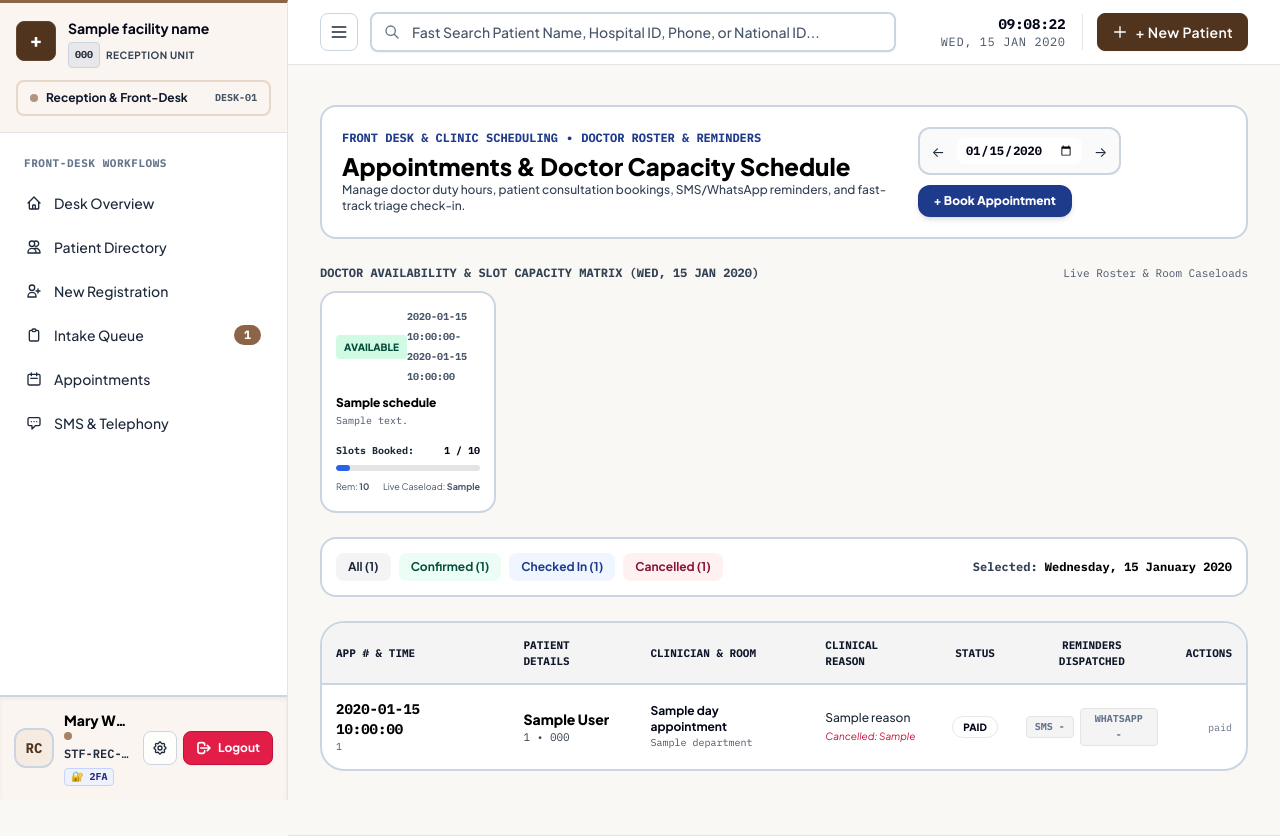
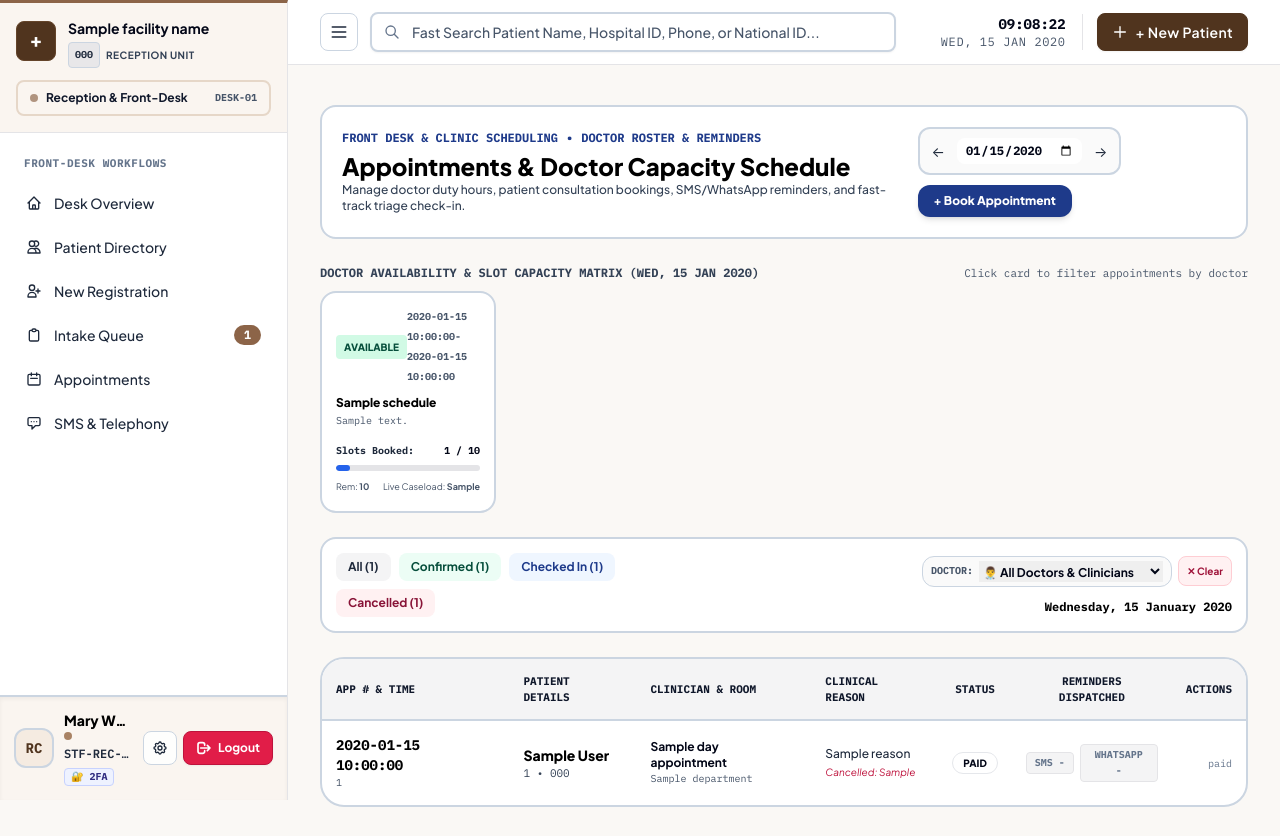
Before and after one commit to SK108045/New_HMS, a Python web app: template templates/reception/appointments.html in a window 1280 px wide. Shown: the top 836 px of the page. Run offline with Jinja, Linux system fonts and the light colour scheme; the template is opened without the code that fills it: most values are stand-ins (such as "Sample title", 1, 10 or a date in 2020); some libraries are stand-ins or nearby versions.

Commit message:
feat(appointments): add doctor filter dropdown and clickable doctor capacity cards in reception appointment schedule

```diff
--- a/reception/routes.py
+++ b/reception/routes.py
@@ -561,8 +561,8 @@ def appointments():
     query = Appointment.query.filter(Appointment.scheduled_date == filter_date)
     if status_filter != 'all':
         query = query.filter(Appointment.status == status_filter)
-    if doctor_filter != 'all':
-        query = query.filter(Appointment.doctor_name == doctor_filter)
+    if doctor_filter != 'all' and doctor_filter.strip():
+        query = query.filter(Appointment.doctor_name.ilike(f"%{doctor_filter.strip()}%"))
 
     day_appointments = query.order_by(Appointment.scheduled_time.asc()).all()
 
--- a/templates/reception/appointments.html
+++ b/templates/reception/appointments.html
@@ -68,21 +68,28 @@
     <div>
         <div class="flex items-center justify-between mb-2">
             <h3 class="text-xs font-mono font-bold uppercase text-slate-600">Doctor Availability & Slot Capacity Matrix ({{ filter_date.strftime('%a, %d %b %Y') }})</h3>
-            <span class="text-[11px] text-slate-500 font-mono">Live Roster & Room Caseloads</span>
+            <span class="text-[11px] text-slate-500 font-mono">Click card to filter appointments by doctor</span>
         </div>
         <div class="grid grid-cols-1 sm:grid-cols-2 lg:grid-cols-5 gap-3">
             {% for doc in doctor_capacity_cards %}
-                <div class="p-3.5 rounded-2xl border-2 shadow-xs transition-all
-                    {% if doc.is_full %}bg-rose-50 border-rose-300
+                {% set is_selected_doc = (doctor_filter == doc.schedule.doctor_name or (doctor_filter != 'all' and doctor_filter in doc.schedule.doctor_name)) %}
+                <a
+                    href="{{ url_for('reception.appointments', date=filter_date.strftime('%Y-%m-%d'), status=status_filter, doctor=('all' if is_selected_doc else doc.schedule.doctor_name)) }}"
+                    class="p-3.5 rounded-2xl border-2 shadow-xs transition-all block cursor-pointer
+                    {% if is_selected_doc %}ring-3 ring-blue-600 border-blue-600 bg-blue-50/80
+                    {% elif doc.is_full %}bg-rose-50 border-rose-300
                     {% elif doc.schedule.duty_status != 'available' %}bg-slate-100 border-slate-300 opacity-75
-                    {% else %}bg-white border-slate-300 hover:border-blue-400{% endif %}">
+                    {% else %}bg-white border-slate-300 hover:border-blue-400 hover:shadow-md{% endif %}"
+                    title="{% if is_selected_doc %}Click to reset doctor filter{% else %}Filter appointments for {{ doc.schedule.doctor_name }}{% endif %}"
+                >
                     <div class="flex items-center justify-between">
                         <span class="px-2 py-0.5 rounded text-[10px] font-black uppercase
-                            {% if doc.schedule.duty_status == 'available' %}bg-emerald-100 text-emerald-900
+                            {% if is_selected_doc %}bg-blue-900 text-white
+                            {% elif doc.schedule.duty_status == 'available' %}bg-emerald-100 text-emerald-900
                             {% elif doc.schedule.duty_status == 'in_surgery' %}bg-purple-100 text-purple-900
                             {% elif doc.schedule.duty_status == 'on_leave' %}bg-rose-100 text-rose-900
                             {% else %}bg-slate-200 text-slate-800{% endif %}">
-                            {{ doc.schedule.duty_status.replace('_', ' ').title() }}
+                            {% if is_selected_doc %}✓ Active Filter{% else %}{{ doc.schedule.duty_status.replace('_', ' ').title() }}{% endif %}
                         </span>
                         <span class="text-[10px] font-mono font-bold text-slate-500">{{ doc.schedule.start_time }}-{{ doc.schedule.end_time }}</span>
                     </div>
@@ -109,13 +116,14 @@
                             <span>Live Caseload: <strong>{{ doc.live_caseload }}</strong></span>
                         </div>
                     </div>
-                </div>
+                </a>
             {% endfor %}
         </div>
     </div>
 
     <!-- Filter Bar & Metrics -->
     <div class="bg-white p-3.5 rounded-2xl border-2 border-slate-300 shadow-xs flex flex-col md:flex-row justify-between items-center gap-3">
+        <!-- Status Filter Tabs -->
         <div class="flex items-center gap-2 flex-wrap w-full md:w-auto text-xs font-bold">
             <a href="{{ url_for('reception.appointments', date=filter_date.strftime('%Y-%m-%d'), status='all', doctor=doctor_filter) }}"
                class="px-3 py-1.5 rounded-lg {% if status_filter == 'all' %}bg-slate-900 text-white{% else %}bg-slate-100 text-slate-700 hover:bg-slate-200{% endif %}">
@@ -135,8 +143,43 @@
             </a>
         </div>
 
-        <div class="text-xs font-mono font-bold text-slate-600">
-            Selected: <span class="text-slate-950 font-black">{{ filter_date.strftime('%A, %d %B %Y') }}</span>
+        <!-- Doctor Filter Dropdown & Selected Date -->
+        <div class="flex items-center gap-3 flex-wrap w-full md:w-auto justify-end">
+            <!-- Doctor Filter Form -->
+            <form method="GET" action="{{ url_for('reception.appointments') }}" class="flex items-center gap-1.5">
+                <input type="hidden" name="date" value="{{ filter_date.strftime('%Y-%m-%d') }}">
+                <input type="hidden" name="status" value="{{ status_filter }}">
+
+                <div class="flex items-center gap-1.5 bg-slate-50 px-2 py-1 rounded-xl border border-slate-300">
+                    <span class="text-[10px] font-mono font-bold uppercase text-slate-500">Doctor:</span>
+                    <select
+                        name="doctor"
+                        onchange="this.form.submit()"
+                        class="text-xs font-bold bg-transparent border-0 focus:ring-0 text-slate-900 py-0.5 pl-1 pr-6 cursor-pointer"
+                    >
+                        <option value="all" {% if doctor_filter == 'all' %}selected{% endif %}>👨‍⚕️ All Doctors & Clinicians</option>
+                        {% for doc in doctor_capacity_cards %}
+                            <option value="{{ doc.schedule.doctor_name }}" {% if doctor_filter == doc.schedule.doctor_name or (doctor_filter != 'all' and doctor_filter in doc.schedule.doctor_name) %}selected{% endif %}>
+                                {{ doc.schedule.doctor_name }} ({{ doc.booked_count }} booked)
+                            </option>
+                        {% endfor %}
+                    </select>
+                </div>
+
+                {% if doctor_filter != 'all' %}
+                    <a
+                        href="{{ url_for('reception.appointments', date=filter_date.strftime('%Y-%m-%d'), status=status_filter, doctor='all') }}"
+                        class="p-1 px-2 text-[10px] font-bold bg-rose-50 text-rose-800 border border-rose-200 rounded-lg hover:bg-rose-100"
+                        title="Clear Doctor Filter"
+                    >
+                        ✕ Clear
+                    </a>
+                {% endif %}
+            </form>
+
+            <div class="text-xs font-mono font-bold text-slate-600 hidden sm:block">
+                <span class="text-slate-950 font-black">{{ filter_date.strftime('%A, %d %B %Y') }}</span>
+            </div>
         </div>
     </div>
 
@@ -255,7 +298,10 @@
                     {% else %}
                         <tr>
                             <td colspan="7" class="p-8 text-center text-slate-500">
-                                No appointments found on {{ filter_date.strftime('%d %b %Y') }}. Click "+ Book Appointment" above to schedule a patient consultation.
+                                No appointments found on {{ filter_date.strftime('%d %b %Y') }}{% if doctor_filter != 'all' %} for <strong>{{ doctor_filter }}</strong>{% endif %}{% if status_filter != 'all' %} with status <strong>{{ status_filter }}</strong>{% endif %}.
+                                <div class="mt-2">
+                                    <a href="{{ url_for('reception.appointments', date=filter_date.strftime('%Y-%m-%d'), status='all', doctor='all') }}" class="text-xs text-blue-800 font-bold hover:underline">Reset all filters &rarr;</a>
+                                </div>
                             </td>
                         </tr>
                     {% endfor %}
```
